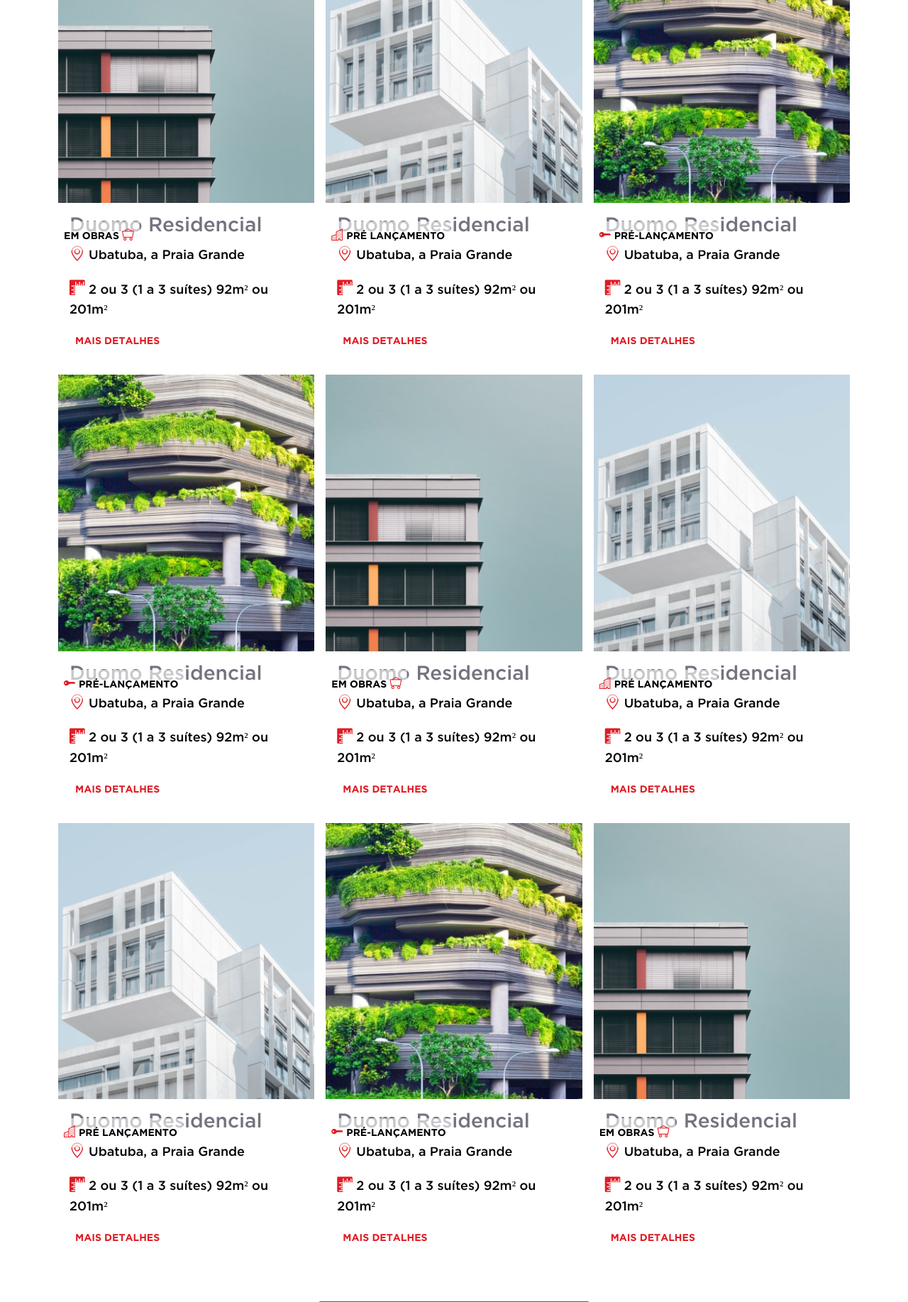
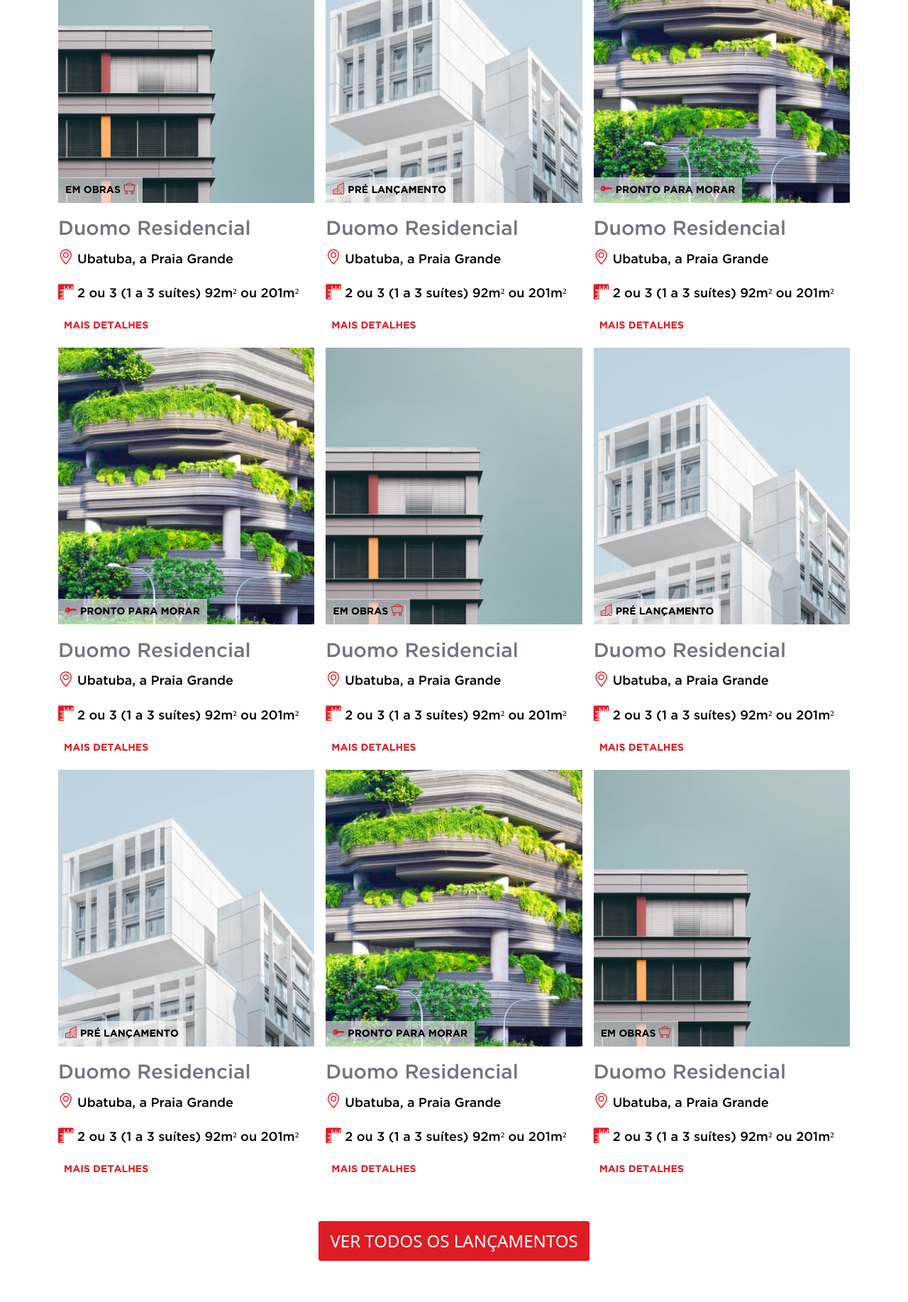
Before and after one commit to elenpetri/desafio-move-digital, a Flask app: page / in a window 1280 px wide. Shown: the part 689-2524 px from the top of the page at 71% size. Run offline with Flask 2, Linux system fonts and the light colour scheme; some libraries are stand-ins or nearby versions.

Commit message:
🐛 FIX: Correção das tags "em obras, pre-lançamento e pronto para morar" para dispositivos com min-width 1024px

```diff
--- a/src/static/css/home.css
+++ b/src/static/css/home.css
@@ -683,4 +715,17 @@ body, html{
     .logo-menu-fullscreen-mobile {
         display: none;
     }
+
+    .txt-tag-card{ /*novo etilo tag que funciona mac*/
+        bottom: 36px;
+        color: black;
+        background: rgba(255, 255, 255, 0.6);
+        font-size: 14px;
+        font-family: 'GothamBold';
+        line-height: 1.58;
+        padding: 5px 10px;
+        margin-bottom: -15px;
+        width: fit-content;
+        font-family: 'GothamBold';
+    }
 }
--- a/src/templates/home.html
+++ b/src/templates/home.html
@@ -168,15 +168,16 @@
     </div>
 
     <!--Conteúdo album/catálogo-->
+
     <div class="album py-5">
       <div class="container">
         <div class="row row-cols-1 row-cols-sm-2 row-cols-md-3 g-3 ">
           <div class="col">
             <div class="card card-style blackout-card">
               <img src="/static/imagens/album-img1.png" alt="Imagem de Imóvel">
-              <label id="txt-tag-card">EM OBRAS <i class="bi bi-minecart-loaded icon-card"></i></label>
+              <span class="txt-tag-card position-relative start-0 ">EM OBRAS <i class="bi bi-minecart-loaded icon-card "></i></span>
 
-              <div class="card-body">
+              <div>
                 <h1 class="h1-txt-card">Duomo Residencial</h1>
                 <p class="card-text"><i class="bi bi-geo-alt icon-card"></i> Ubatuba, a Praia Grande</p>
                 <p class="card-text"><i class="bi bi-rulers icon-card"></i> 2 ou 3 (1 a 3 suítes) 92m² ou 201m²</p>
@@ -192,9 +193,10 @@
           <div class="col">
             <div class="card card-style blackout-card">
               <img src="/static/imagens/album-img2.png" alt="Imagem de Imóvel">
-              <label id="txt-tag-card"> <i class="bi bi-building icon-card"></i> PRÉ LANÇAMENTO</label>
+              <span class="txt-tag-card position-relative start-0 "><i class="bi bi-building icon-card"></i> PRÉ LANÇAMENTO</span>
+              <!--<label id="txt-tag-card"> <i class="bi bi-building icon-card"></i> PRÉ LANÇAMENTO</label>-->
 
-              <div class="card-body">
+              <div>
                 <h1 class="h1-txt-card">Duomo Residencial</h1>
                 <p class="card-text"><i class="bi bi-geo-alt icon-card"></i> Ubatuba, a Praia Grande</p>
                 <p class="card-text"><i class="bi bi-rulers icon-card"></i> 2 ou 3 (1 a 3 suítes) 92m² ou 201m²</p>
@@ -211,9 +213,10 @@
           <div class="col">
             <div class="card card-style blackout-card">
               <img src="/static/imagens/album-img3.png" alt="Imagem de Imóvel">
-              <label id="txt-tag-card"> <i class="bi bi-key-fill icon-card"></i> PRÉ-LANÇAMENTO</label>
+              <span class="txt-tag-card position-relative start-0 "><i class="bi bi-key-fill icon-card"></i> PRONTO PARA MORAR</span>
+              <!--<label id="txt-tag-card"> <i class="bi bi-key-fill icon-card"></i> PRONTO PARA MORAR</label>-->
 
-              <div class="card-body">
+              <div>
                 <h1 class="h1-txt-card">Duomo Residencial</h1>
                 <p class="card-text"><i class="bi bi-geo-alt icon-card"></i> Ubatuba, a Praia Grande</p>
                 <p class="card-text"><i class="bi bi-rulers icon-card"></i> 2 ou 3 (1 a 3 suítes) 92m² ou 201m²</p>
@@ -230,9 +233,10 @@
           <div class="col">
             <div class="card card-style blackout-card">
               <img src="/static/imagens/album-img3.png" alt="Imagem de Imóvel">
-              <label id="txt-tag-card"> <i class="bi bi-key-fill icon-card"></i> PRÉ-LANÇAMENTO</label>
+              <span class="txt-tag-card position-relative start-0 "><i class="bi bi-key-fill icon-card"></i> PRONTO PARA MORAR</span>
+              <!--<label id="txt-tag-card"> <i class="bi bi-key-fill icon-card"></i> PRONTO PARA MORAR</label>-->
 
-              <div class="card-body">
+              <div>
                 <h1 class="h1-txt-card">Duomo Residencial</h1>
                 <p class="card-text"><i class="bi bi-geo-alt icon-card"></i> Ubatuba, a Praia Grande</p>
                 <p class="card-text"><i class="bi bi-rulers icon-card"></i> 2 ou 3 (1 a 3 suítes) 92m² ou 201m²</p>
@@ -249,9 +253,28 @@
           <div class="col">
             <div class="card card-style blackout-card">
               <img src="/static/imagens/album-img1.png" alt="Imagem de Imóvel">
-              <label id="txt-tag-card">EM OBRAS <i class="bi bi-minecart-loaded icon-card"></i></label>
+              <span class="txt-tag-card position-relative start-0 ">EM OBRAS <i class="bi bi-minecart-loaded icon-card "></i></span>
 
-              <div class="card-body">
+              <div>
+                <h1 class="h1-txt-card">Duomo Residencial</h1>
+                <p class="card-text"><i class="bi bi-geo-alt icon-card"></i> Ubatuba, a Praia Grande</p>
+                <p class="card-text"><i class="bi bi-rulers icon-card"></i> 2 ou 3 (1 a 3 suítes) 92m² ou 201m²</p>
+                <div class="d-flex justify-content-between align-items-center">
+                  <div id="fundo-btn-card" class="btn-group">
+                    <button type="button" class="btn btn-sm button-card">MAIS DETALHES</button>
+                  </div>
+                </div>
+              </div>
+            </div>
+          </div>
+
+          <div class="col">
+            <div class="card card-style blackout-card">
+              <img src="/static/imagens/album-img2.png" alt="Imagem de Imóvel">
+              <span class="txt-tag-card position-relative start-0 "><i class="bi bi-building icon-card"></i> PRÉ LANÇAMENTO</span>
+              <!--<label id="txt-tag-card"> <i class="bi bi-building icon-card"></i> PRÉ LANÇAMENTO</label>-->
+
+              <div>
                 <h1 class="h1-txt-card">Duomo Residencial</h1>
                 <p class="card-text"><i class="bi bi-geo-alt icon-card"></i> Ubatuba, a Praia Grande</p>
                 <p class="card-text"><i class="bi bi-rulers icon-card"></i> 2 ou 3 (1 a 3 suítes) 92m² ou 201m²</p>
@@ -268,28 +291,10 @@
           <div class="col">
             <div class="card card-style blackout-card">
               <img src="/static/imagens/album-img2.png" alt="Imagem de Imóvel">
-              <label id="txt-tag-card"> <i class="bi bi-building icon-card"></i> PRÉ LANÇAMENTO</label>
+              <span class="txt-tag-card position-relative start-0 "><i class="bi bi-building icon-card"></i> PRÉ LANÇAMENTO</span>
+              <!--<label id="txt-tag-card"> <i class="bi bi-building icon-card"></i> PRÉ LANÇAMENTO</label>-->
 
-              <div class="card-body">
-                <h1 class="h1-txt-card">Duomo Residencial</h1>
-                <p class="card-text"><i class="bi bi-geo-alt icon-card"></i> Ubatuba, a Praia Grande</p>
-                <p class="card-text"><i class="bi bi-rulers icon-card"></i> 2 ou 3 (1 a 3 suítes) 92m² ou 201m²</p>
-
-                <div class="d-flex justify-content-between align-items-center">
-                  <div id="fundo-btn-card" class="btn-group">
-                    <button type="button" class="btn btn-sm button-card">MAIS DETALHES</button>
-                  </div>
-                </div>
-              </div>
-            </div>
-          </div>
-
-          <div class="col">
-            <div class="card card-style blackout-card">
-              <img src="/static/imagens/album-img2.png" alt="Imagem de Imóvel">
-              <label id="txt-tag-card"> <i class="bi bi-building icon-card"></i> PRÉ LANÇAMENTO</label>
-
-              <div class="card-body">
+              <div>
                 <h1 class="h1-txt-card">Duomo Residencial</h1>
                 <p class="card-text"><i class="bi bi-geo-alt icon-card"></i> Ubatuba, a Praia Grande</p>
                 <p class="card-text"><i class="bi bi-rulers icon-card"></i> 2 ou 3 (1 a 3 suítes) 92m² ou 201m²</p>
@@ -306,9 +311,11 @@
           <div class="col">
             <div class="card card-style blackout-card">
               <img src="/static/imagens/album-img3.png" alt="Imagem de Imóvel">
-              <label id="txt-tag-card"> <i class="bi bi-key-fill icon-card"></i> PRÉ-LANÇAMENTO</label>
+              <span class="txt-tag-card position-relative start-0 "><i class="bi bi-key-fill icon-card"></i> PRONTO PARA MORAR</span>
 
-              <div class="card-body">
+              <!--<label id="txt-tag-card"> <i class="bi bi-key-fill icon-card"></i> PRONTO PARA MORAR</label>-->
+
+              <div>
                 <h1 class="h1-txt-card">Duomo Residencial</h1>
                 <p class="card-text"><i class="bi bi-geo-alt icon-card"></i> Ubatuba, a Praia Grande</p>
                 <p class="card-text"><i class="bi bi-rulers icon-card"></i> 2 ou 3 (1 a 3 suítes) 92m² ou 201m²</p>
@@ -325,13 +332,12 @@
           <div class="col">
             <div class="card card-style blackout-card">
               <img src="/static/imagens/album-img1.png" alt="Imagem de Imóvel">
-              <label id="txt-tag-card">EM OBRAS <i class="bi bi-minecart-loaded icon-card"></i></label>
+              <span class="txt-tag-card position-relative start-0 ">EM OBRAS <i class="bi bi-minecart-loaded icon-card "></i></span>
 
-              <div class="card-body">
+              <div>
                 <h1 class="h1-txt-card">Duomo Residencial</h1>
                 <p class="card-text"><i class="bi bi-geo-alt icon-card"></i> Ubatuba, a Praia Grande</p>
                 <p class="card-text"><i class="bi bi-rulers icon-card"></i> 2 ou 3 (1 a 3 suítes) 92m² ou 201m²</p>
-
                 <div class="d-flex justify-content-between align-items-center">
                   <div id="fundo-btn-card" class="btn-group">
                     <button type="button" class="btn btn-sm button-card">MAIS DETALHES</button>
```
Also changed, not shown: other parts of src/static/css/home.css (+34 -2 lines).
